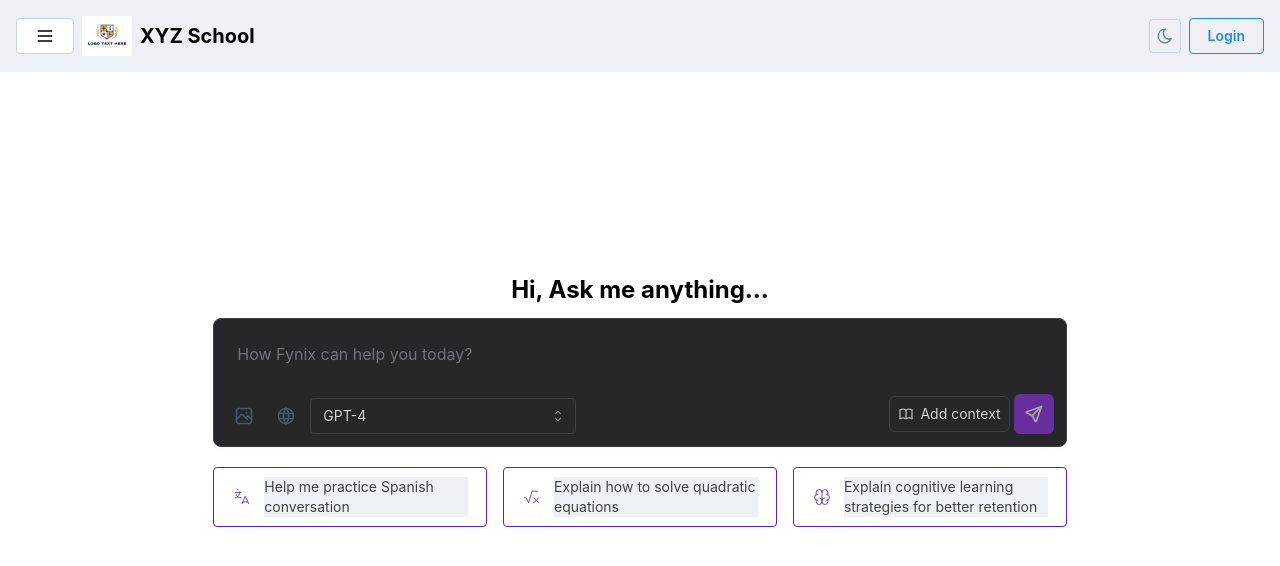
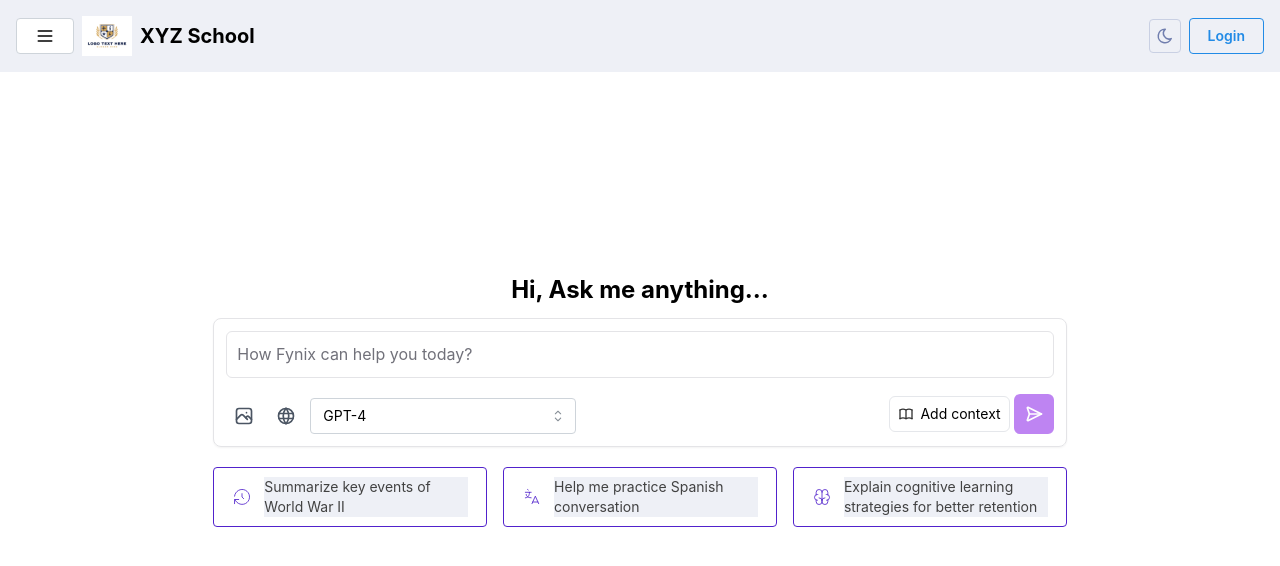
Before and after one commit to Zapro116/Open-Chat-Kit, a React app: page / in a window 1280 px wide. Shown: the top 566 px of the page. Built offline with nearby package versions, Linux system fonts and the light colour scheme.

Commit message:
dark light mode component css  fixed

```diff
--- a/src/components/Input/Input.jsx
+++ b/src/components/Input/Input.jsx
@@ -4,7 +4,13 @@
   // useCallback, FC, ChangeEvent, KeyboardEvent are TS-specific, not needed in JS or handled by JSDoc
 } from "react";
 import TextareaAutosize from "react-textarea-autosize";
-import { IconPaperclip, IconPhoto, IconSend, IconX } from "@tabler/icons-react";
+import {
+  IconPaperclip,
+  IconPhoto,
+  IconSend,
+  IconSend2,
+  IconX,
+} from "@tabler/icons-react";
 import PropTypes from "prop-types"; // For runtime prop type validation
 
 // Helper function to render an individual action component or button
@@ -175,7 +181,7 @@
 
   return (
     <div
-      className={`flex flex-col p-3 border border-gray-300 dark:border-gray-700 rounded-lg bg-white  shadow-sm ${className}`}
+      className={`flex flex-col p-3 border  rounded-lg  shadow-sm ${className}`}
     >
       {/* Attachment Previews */}
       {attachments.length > 0 && (
@@ -220,7 +226,7 @@
         minRows={minRows}
         maxRows={maxRows}
         placeholder={placeholder}
-        className={`flex-grow resize-none p-2.5 mb-4 border border-gray-300 dark:border-gray-600 rounded-md focus:ring-2 focus:ring-blue-500 focus:border-transparent outline-none bg-transparent text-gray-900 dark:text-white placeholder-gray-400 dark:placeholder-gray-500 ${textAreaClassName}`}
+        className={`flex-grow resize-none p-2.5 mb-4 border border-gray-300  rounded-md focus:ring-2 focus:border-transparent outline-none bg-transparent  ${textAreaClassName}`}
       />
 
       <div className="flex justify-between items-end gap-2">
@@ -276,7 +282,7 @@
             disabled={message.trim() === "" && attachments.length === 0}
             className={`p-2.5 bg-blue-600 text-white rounded-md hover:bg-blue-700 disabled:opacity-60 disabled:cursor-not-allowed transition-colors duration-150 focus:ring-2 focus:ring-blue-500 focus:ring-opacity-50 ${buttonClassName}`}
           >
-            <IconSend size={20} />
+            <IconSend2 size={20} />
           </button>
         </div>
       </div>
--- a/src/components/ModelSelector/ModelSelector.jsx
+++ b/src/components/ModelSelector/ModelSelector.jsx
@@ -18,32 +18,8 @@
       value={selectedModel}
       onChange={setSelectedModel}
       size="sm"
-      styles={{
-        input: {
-          backgroundColor: "rgb(39 39 42)",
-          borderColor: "rgb(63 63 70)",
-          color: "rgb(212 212 216)",
-          "&:hover": {
-            backgroundColor: "rgb(63 63 70)",
-          },
-        },
-        dropdown: {
-          backgroundColor: "rgb(39 39 42)",
-          borderColor: "rgb(63 63 70)",
-        },
-        item: {
-          color: "rgb(212 212 216)",
-          "&[data-selected]": {
-            backgroundColor: "rgb(88 28 135)",
-            "&:hover": {
-              backgroundColor: "rgb(107 33 168)",
-            },
-          },
-          "&:hover": {
-            backgroundColor: "rgb(63 63 70)",
-          },
-        },
-      }}
+      color="white"
+      className=" rounded"
     />
   );
 };
--- a/src/pages/LandingPage.jsx
+++ b/src/pages/LandingPage.jsx
@@ -1,10 +1,11 @@
-import React from "react";
+import React, { useState } from "react";
 import Input from "../components/Input/Input"; // Assuming Input.jsx is in src/components/Input/
 import { IconPhoto, IconWorld, IconBook } from "@tabler/icons-react";
 import Navbar from "../components/Navbar/Navbar";
 import ModelSelector from "../components/ModelSelector/ModelSelector";
 import { QuickStartPrompts } from "../components/QuickStarterprompts/QuickStartPrompts";
 import { getRandomPrompts } from "../MockData/MockQuickStartPrompts";
+import { useMantineColorScheme } from "@mantine/core";
 
 // Helper functions to generate standard action configurations
 const getStandardImageUploadAction = (overrideProps = {}) => ({
@@ -17,6 +18,8 @@
 });
 
 function LandingPage() {
+  const [message, setMessage] = useState();
+  const { colorScheme } = useMantineColorScheme();
   const handleSendMessage = (message, attachments) => {
     console.log("Message:", message);
     console.log("Attachments:", attachments);
@@ -36,8 +39,16 @@
           <Input
             onSendMessage={handleSendMessage}
             placeholder="How Fynix can help you today?"
-            className="dark bg-zinc-800 border border-zinc-700 rounded-lg w-2/3"
-            textAreaClassName="bg-transparent placeholder-zinc-500 text-zinc-300 border-transparent focus:ring-1 focus:ring-purple-500 focus:border-purple-500 rounded-md"
+            className={`dark  rounded-lg w-2/3 ${
+              colorScheme === "dark"
+                ? " border border-zinc-700 "
+                : "border-zinc-200"
+            } `}
+            textAreaClassName={`bg-transparent placeholder-zinc-500 0 border-transparent focus:ring-1 focus:ring-purple-500 focus:border-purple-500 rounded-md ${
+              colorScheme === "dark"
+                ? "dark:border-gray-600 placeholder-gray-500"
+                : "border-zinc-200 placeholder-gray-400 text-black"
+            }`}
             buttonClassName="bg-purple-600 hover:bg-purple-700 text-white rounded-md"
             actionButtonContainerClassName="gap-1.5"
             actionComponentsConfig={[
@@ -67,7 +78,10 @@
                     key={config.id}
                     title={config.tooltip}
                     onClick={handleAlertClick("Add context clicked!")}
-                    className="p-2 h-[36px] text-sm text-zinc-300 bg-zinc-800 hover:bg-zinc-700 rounded-md flex items-center transition-colors duration-150 border border-zinc-700"
+                    // text-zinc-300 bg-zinc-800 hover:bg-zinc-700 border-zinc-700
+                    className={`p-2 h-[36px] text-sm  rounded-md flex items-center transition-colors duration-150 border  ${
+                      colorScheme === "dark" ? "border-zinc-700" : ""
+                    }`}
                   >
                     <IconBook size={16} className="mr-1.5 opacity-80" />
                     Add context
```
